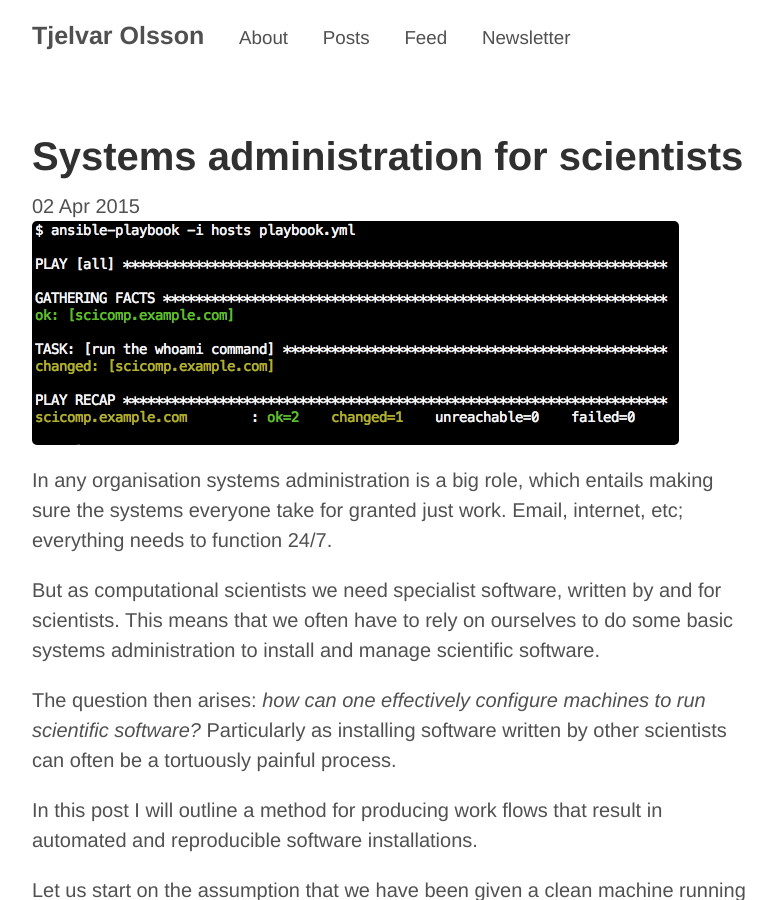
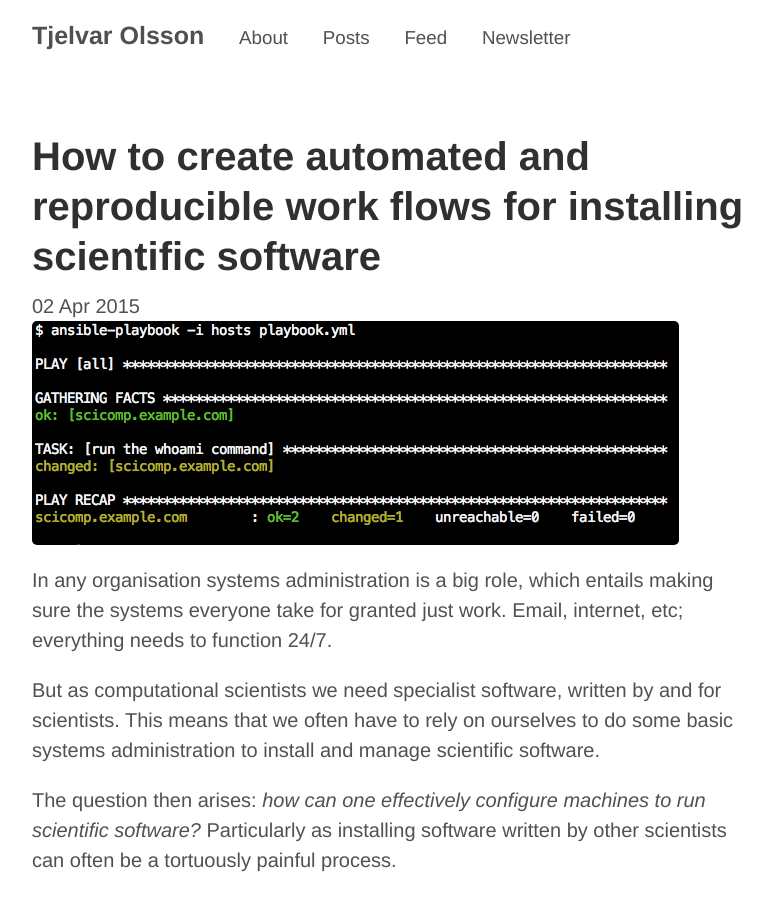
Before and after one commit to tjelvar-olsson/tjelvar-olsson.github.io, a Jekyll site: the page built from _posts/2015-04-02-how-to-create-automated-and-reproducible-work-flows-for-installing-scientific-software.md, in a window 1280 px wide and 900 px high. Shown: the whole window, without its empty margins (248-1024 px from the left). Built offline with Jekyll 4.4.1, drawn with Linux system fonts in a browser that asks for light colours; Markdown is read by kramdown in place of the engine named in the settings; comment, search, counter and statistics services are not loaded.

Commit message:
Changed title of post and added redirect from old permalink.

```diff
--- a/_config.yml
+++ b/_config.yml
@@ -27,3 +27,8 @@ pages_list:
   About:            '/about/'
   Posts:            '/posts/'
   Feed:             '/atom.xml'
+
+# Allow URL redirects.
+# See also: https://help.github.com/articles/redirects-on-github-pages/
+gems:
+  - jekyll-redirect-from
--- a/_posts/2015-04-02-systems-administration-for-scientists.md
+++ b/_posts/2015-04-02-how-to-create-automated-and-reproducible-work-flows-for-installing-scientific-software.md
@@ -1,6 +1,7 @@
 ---
 layout: post
-title: Systems administration for scientists
+title: How to create automated and reproducible work flows for installing scientific software
+redirect_from: "/blog/systems-administration-for-scientists/"
 comments: true
 tags:
   - vagrant
```
